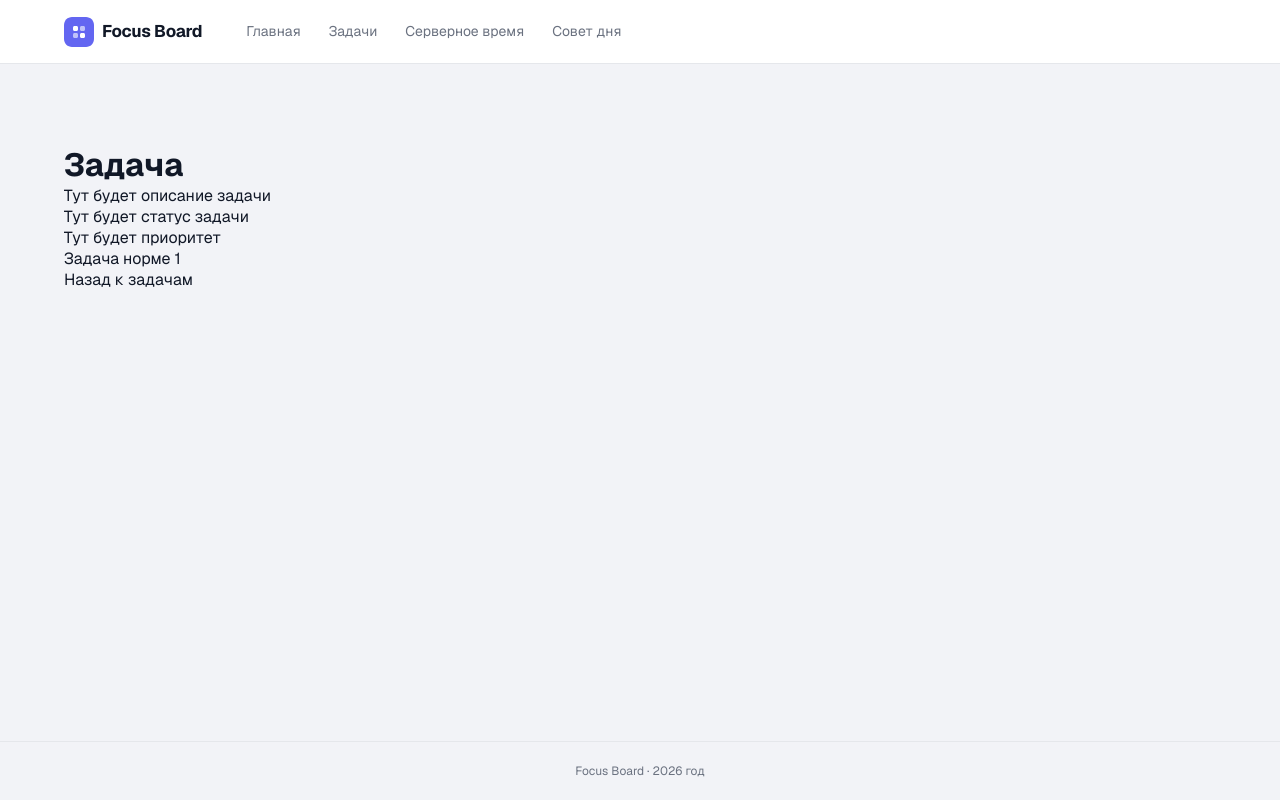
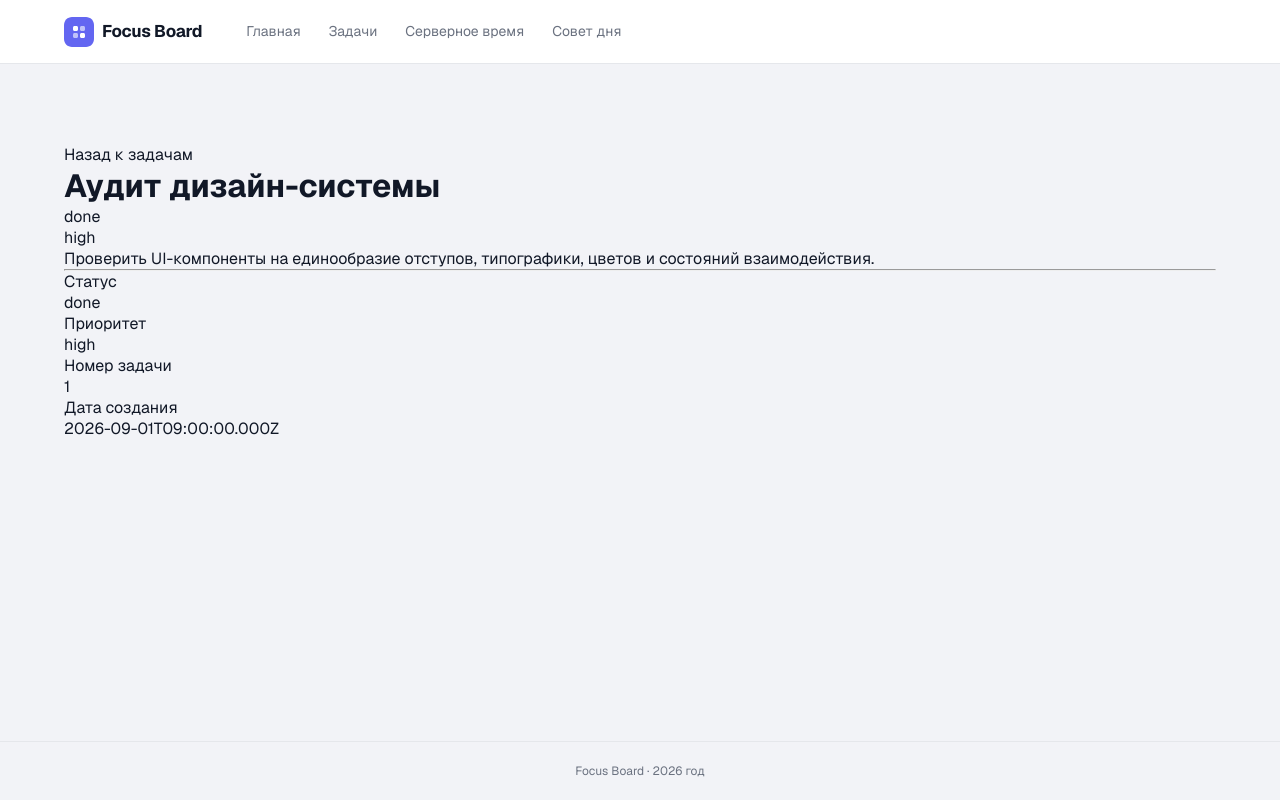
Before and after one commit to alexander962/lvoe-stroy, a Next.js app: page /tasks/1 in a window 1280 px wide. Built offline with nearby package versions, Linux system fonts and the light colour scheme.

Commit message:
feat: add static task data and pages

```diff
--- a/src/app/page.tsx
+++ b/src/app/page.tsx
@@ -1,7 +1,10 @@
 import Link from "next/link";
 import styles from "./page.module.scss";
 
+export const dynamic = "force-static";
+
 export default function Home() {
+  const generatedAt = new Date().toISOString();
   return (
     <div className={styles.page}>
       <h1>Focus Board</h1>
@@ -10,6 +13,9 @@ export default function Home() {
         Добавляйте задачи, отслеживайте прогресс и работайте продуктивно без
         лишней суеты.
       </p>
+      <p>
+        Страница собрана: <time dateTime={generatedAt}>{generatedAt}</time>
+      </p>
       <Link href="/tasks">Задачи</Link>
     </div>
   );
--- a/src/app/tasks/[id]/page.tsx
+++ b/src/app/tasks/[id]/page.tsx
@@ -1,15 +1,43 @@
 import Link from "next/link";
+import { tasks } from "@/app/tasks/data";
+import { notFound } from "next/navigation";
 
 export default async function Task({ params }: PageProps<"/tasks/[id]">) {
   const { id } = await params;
+  const task = tasks.find((task) => task?.id === id);
+
+  if (!task) {
+    notFound();
+  }
+
   return (
     <div>
-      <h1>Задача</h1>
-      <p>Тут будет описание задачи</p>
-      <p>Тут будет статус задачи</p>
-      <p>Тут будет приоритет</p>
-      <p>Задача норме {id}</p>
       <Link href="/tasks">Назад к задачам</Link>
+      <h1>{task.title}</h1>
+      <div>
+        <p>{task.status}</p>
+        <p>{task.priority}</p>
+      </div>
+      <p>{task.description}</p>
+      <hr />
+      <div>
+        <div>
+          <span>Статус</span>
+          <p>{task.status}</p>
+        </div>
+        <div>
+          <span>Приоритет</span>
+          <p>{task.priority}</p>
+        </div>
+        <div>
+          <span>Номер задачи</span>
+          <p>{task.id}</p>
+        </div>
+        <div>
+          <span>Дата создания</span>
+          <p>{task.createdAt}</p>
+        </div>
+      </div>
     </div>
   );
 }
--- /dev/null
+++ b/src/app/tasks/data.ts
@@ -0,0 +1,41 @@
+export type TaskStatus = "planned" | "in-progress" | "done";
+export type TaskPriority = "low" | "medium" | "high";
+
+export interface Task {
+  id: string;
+  title: string;
+  description: string;
+  status: TaskStatus;
+  priority: TaskPriority;
+  createdAt: string;
+}
+
+export const tasks: Task[] = [
+  {
+    id: "1",
+    title: "Аудит дизайн-системы",
+    description:
+      "Проверить UI-компоненты на единообразие отступов, типографики, цветов и состояний взаимодействия.",
+    status: "done",
+    priority: "high",
+    createdAt: "2026-09-01T09:00:00.000Z",
+  },
+  {
+    id: "2",
+    title: "Спланировать дорожную карту на Q4",
+    description:
+      "Собрать список новых функций и технического долга на следующий квартал.",
+    status: "planned",
+    priority: "medium",
+    createdAt: "2026-09-03T12:30:00.000Z",
+  },
+  {
+    id: "3",
+    title: "Настроить CI/CD pipeline",
+    description:
+      "Подготовить автоматические проверки для тестирования и деплоя проекта.",
+    status: "in-progress",
+    priority: "high",
+    createdAt: "2026-09-05T15:45:00.000Z",
+  },
+];
```
Also changed, not shown: src/app/tasks/page.tsx (+7 -7 lines).
